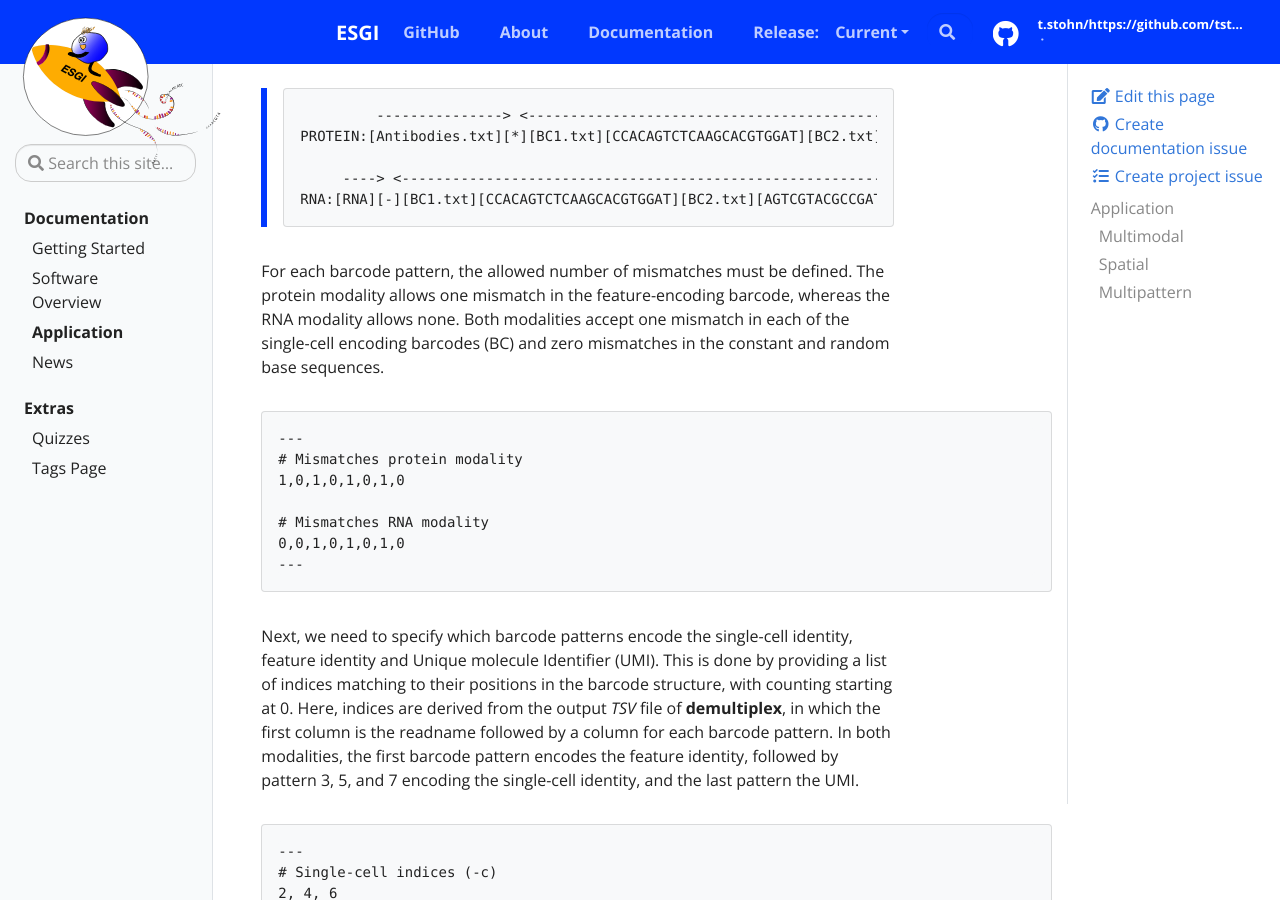
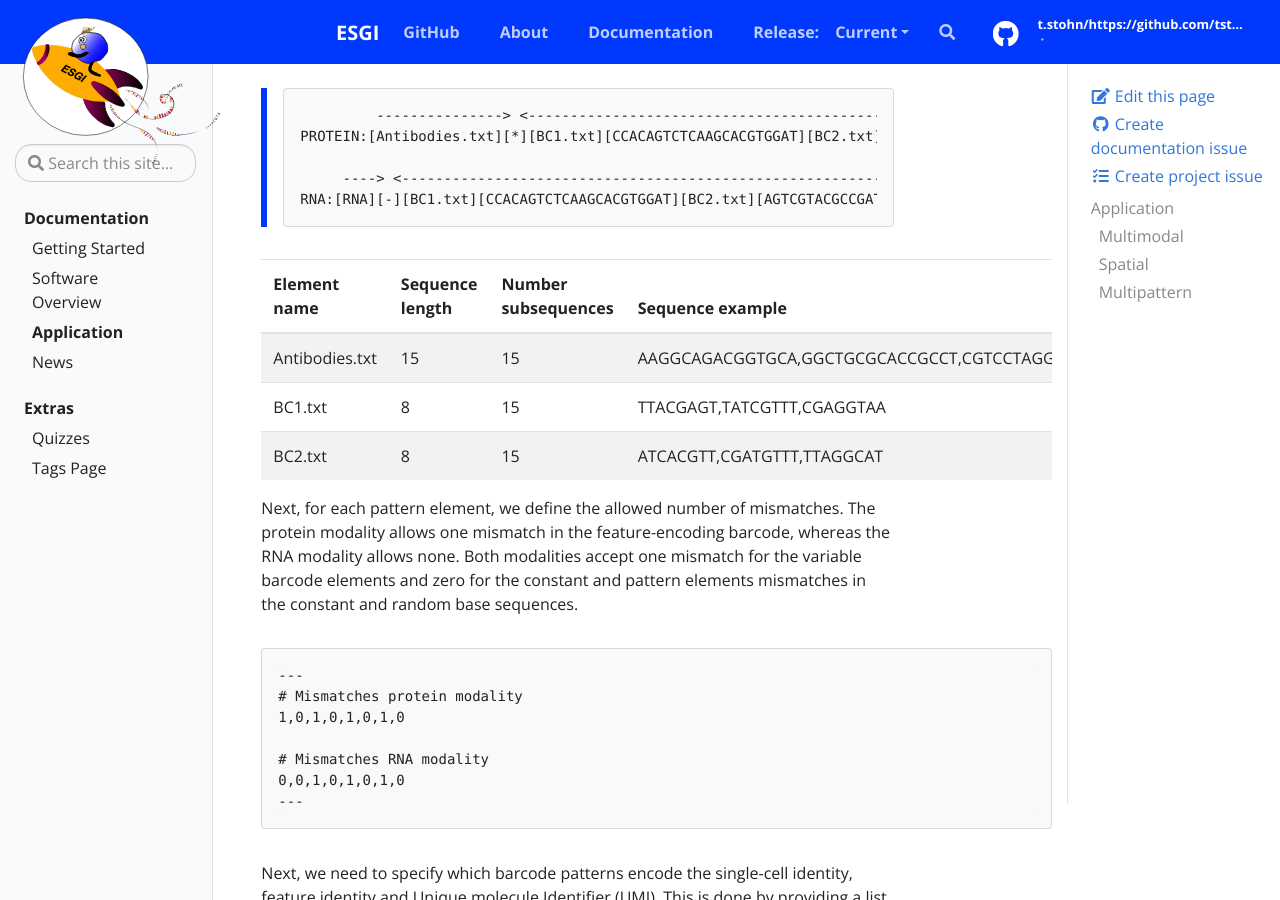
Before and after one commit to tstohn/ESGI.documentation, a Jekyll site: the page built from _docs/application.md, in a window 1280 px wide and 900 px high, scrolled down 1653 px. Built offline with Jekyll 4.4.1, drawn with Linux system fonts in a browser that asks for light colours.

Commit message:
test table for bc1.txt example

````diff
--- a/_docs/application.md
+++ b/_docs/application.md
@@ -53,7 +53,13 @@ Below an illustration of the barcode patterns for the two modalities shown as ei
 >RNA:[RNA][-][BC1.txt][CCACAGTCTCAAGCACGTGGAT][BC2.txt][AGTCGTACGCCGATGCGAAACATCGGCCAC][BC2.txt][10X]
 >```
 
-For each barcode pattern, the allowed number of mismatches must be defined. The protein modality allows one mismatch in the feature-encoding barcode, whereas the RNA modality allows none. Both modalities accept one mismatch in each of the single-cell encoding barcodes (BC) and zero mismatches in the constant and random base sequences.
+| Element name | Sequence length | Number subsequences | Sequence example |
+| --------- | ----------- | ------ | ------ |
+| Antibodies.txt | 15 | 15 | AAGGCAGACGGTGCA,GGCTGCGCACCGCCT,CGTCCTAGGACATAT
+| BC1.txt | 8 | 15 | TTACGAGT,TATCGTTT,CGAGGTAA
+| BC2.txt | 8 | 15 |  ATCACGTT,CGATGTTT,TTAGGCAT
+
+Next, for each pattern element, we define the allowed number of mismatches. The protein modality allows one mismatch in the feature-encoding barcode, whereas the RNA modality allows none. Both modalities accept one mismatch for the variable barcode elements and zero for the constant and pattern elements mismatches in the constant and random base sequences.
 ```
 ---
 # Mismatches protein modality
````
